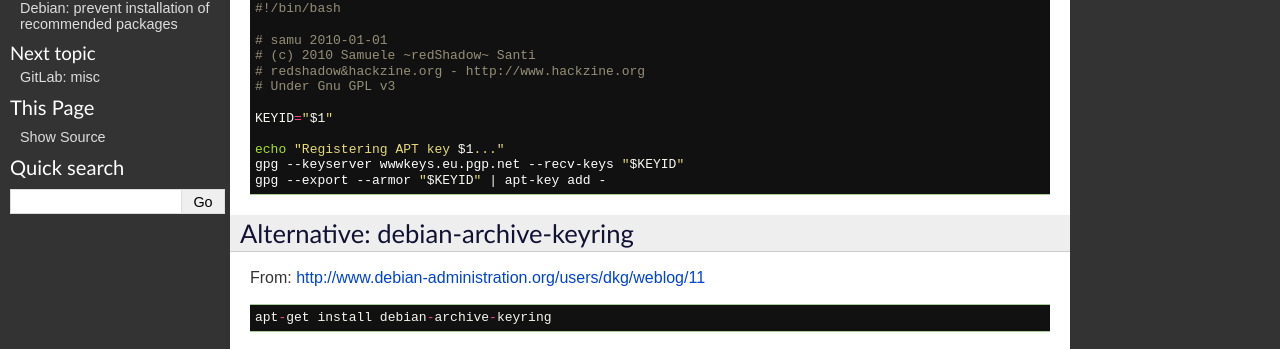
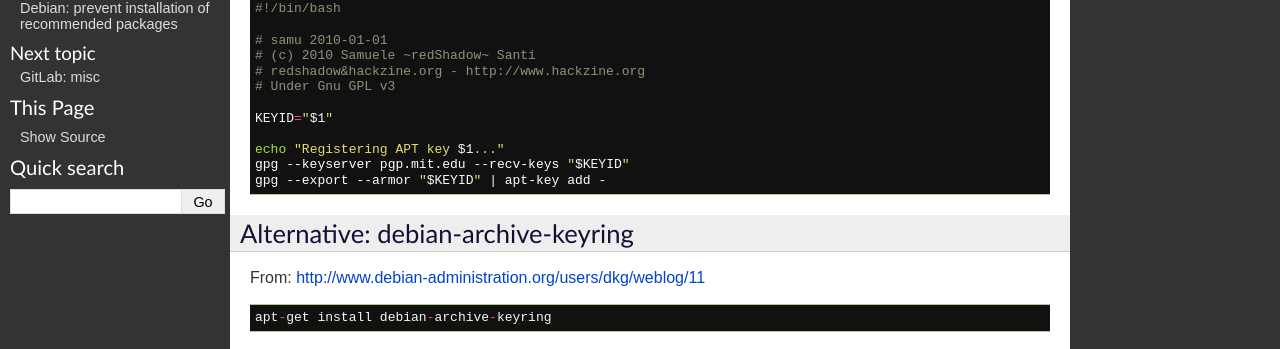
Before and after one commit to rshk/wiki.hackzine.org, a Sphinx documentation site: the page built from source/sysadmin/debian-register-apt-repo-key.rst, in a window 1280 px wide. Shown: the part 191-540 px from the top of the page. Built offline with Sphinx 7.4.7, drawn with Linux system fonts in a browser that asks for light colours; formulas are drawn with MathJax 3.

Commit message:
Changed GPG server name to pgp.mit.edu

```diff
--- a/source/sysadmin/debian-register-apt-repo-key.rst
+++ b/source/sysadmin/debian-register-apt-repo-key.rst
@@ -18,7 +18,7 @@ public key available for the following key IDs" warning message.
     KEYID="$1"
 
     echo "Registering APT key $1..."
-    gpg --keyserver wwwkeys.eu.pgp.net --recv-keys "$KEYID"
+    gpg --keyserver pgp.mit.edu --recv-keys "$KEYID"
     gpg --export --armor "$KEYID" | apt-key add -
 
 Alternative: debian-archive-keyring
```
